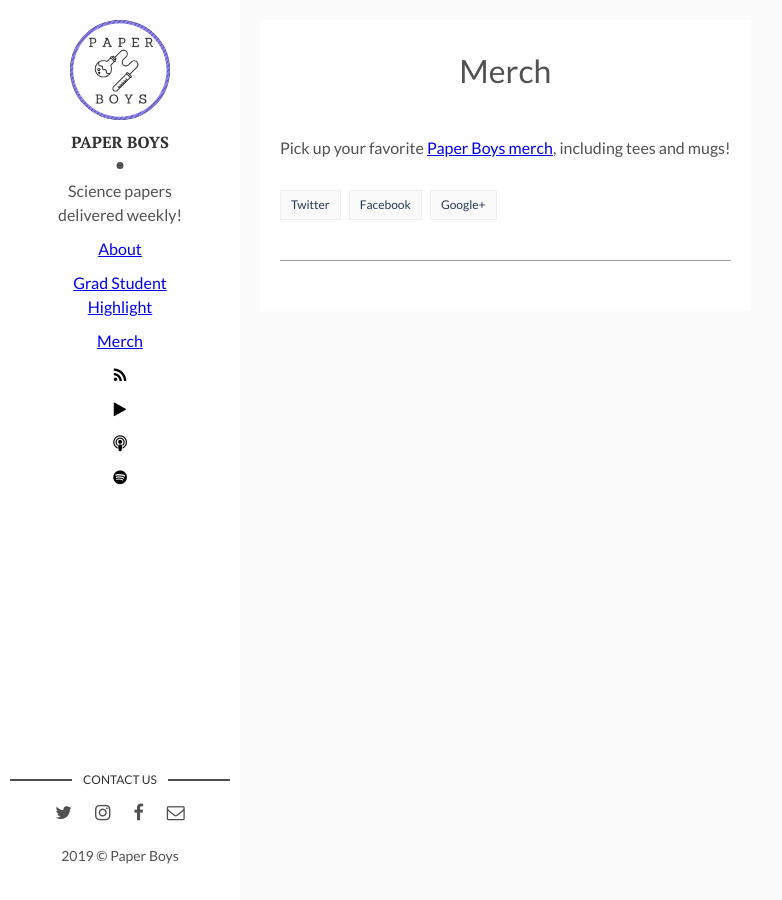
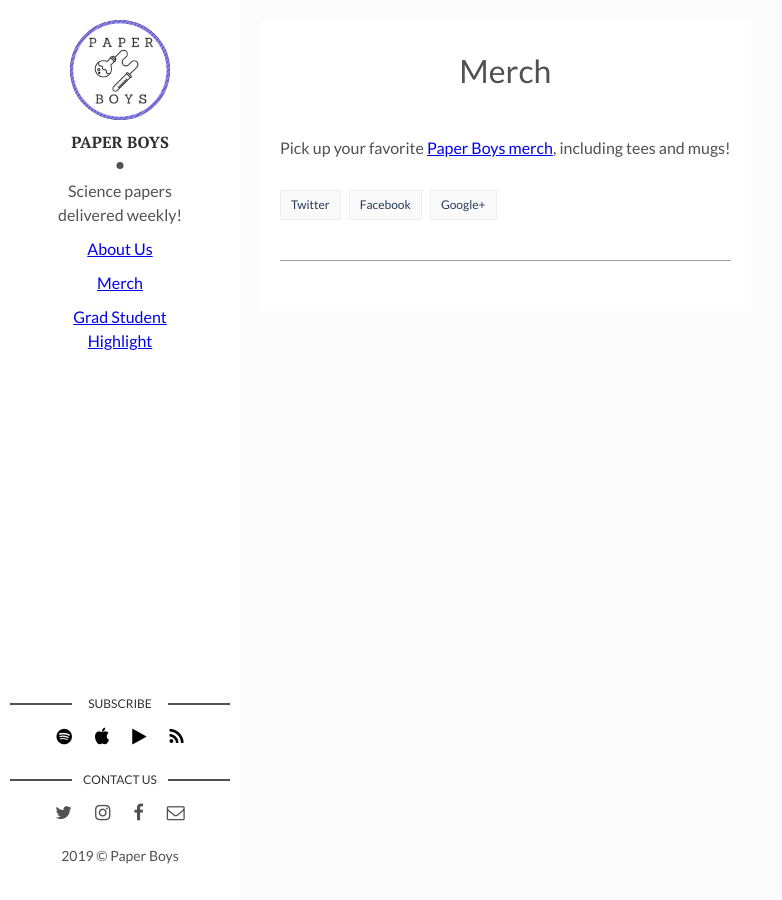
Before and after one commit to paperboyspodcast/paperboyspodcast.github.io, a Jekyll site: the page built from merch.md, in a window 1280 px wide. Shown: the whole page, without its empty margins (0-782 px from the left). Built offline with Jekyll 4.4.1, drawn with Linux system fonts in a browser that asks for light colours; comment, search, counter and statistics services are not loaded.

Commit message:
Updates to the main page

```diff
--- a/_layouts/main.html
+++ b/_layouts/main.html
@@ -10,20 +10,25 @@ layout: default
       </div>
       <div class="author-name">{{site.author}}</div>
       <p>{{site.about-author}}</p>
-      <a href="{{site.baseurl}}/about/">About</a>
-	    <p></p>
-      <a href="{{site.baseurl}}/gradhighlight/">Grad Student<br>Highlight</a>
+      <a href="{{site.baseurl}}/about/">About Us</a>
 	    <p></p>
       <a href="https://www.teepublic.com/stores/paper-boys?ref_id=&ref_type=&sscid=21k3_hzqbj">Merch</a>
 	    <p></p>
-      <p><a href="https://pinecast.com/feed/paperboys" target="_blank"><i class="fa fa-rss" style="color:black" aria-hidden="true"></i></a></p>
-      <p><a href="https://play.google.com/music/m/I53bjlbje54eb36zaj6itowy25u?t=Paper_Boys" target="_blank"><i class="fa fa-play" style="color:black" aria-hidden="true"></i></a></p>
-      <p><a href="https://itunes.apple.com/us/podcast/paper-boys/id1434648452?mt=2#" target="_blank"><i class="fa fa-podcast" style="color:black" aria-hidden="true"></i></a></p>
-      <p><a href="https://open.spotify.com/show/3QxiGvoATJLxNw0264LaMy" target="_blank"><i class="fa fa-spotify" style="color:black" aria-hidden="true"></i></a></p>
-      <!-- <a href="https://pinecast.com/feed/paperboys">RSS Feed</a> -->
+      <a href="{{site.baseurl}}/gradhighlight/">Grad Student<br>Highlight</a>
+        <p></p>
     </div>
   </header> <!-- End Header -->
   <footer>
+      <section class="contact">
+          <h3 class="contact-title">Subscribe</h3>
+          <ul>
+              <li><a href="https://open.spotify.com/show/3QxiGvoATJLxNw0264LaMy" target="_blank"><i class="fa fa-spotify" style="color:black" aria-hidden="true"></i></a></li>
+              <li><a href="https://itunes.apple.com/us/podcast/paper-boys/id1434648452?mt=2#" target="_blank"><i class="fa fa-apple" style="color:black" aria-hidden="true"></i></a></li>
+              <li><a href="https://play.google.com/music/m/I53bjlbje54eb36zaj6itowy25u?t=Paper_Boys" target="_blank"><i class="fa fa-play" style="color:black" aria-hidden="true"></i></a></li>
+              <li><a href="https://pinecast.com/feed/paperboys" target="_blank"><i class="fa fa-rss" style="color:black" aria-hidden="true"></i></a></li>
+              <p></p>
+          </ul>
+      </section> <!-- End Section Subscribe -->
     <section class="contact">
       <h3 class="contact-title">Contact us</h3>
       <ul>
```
